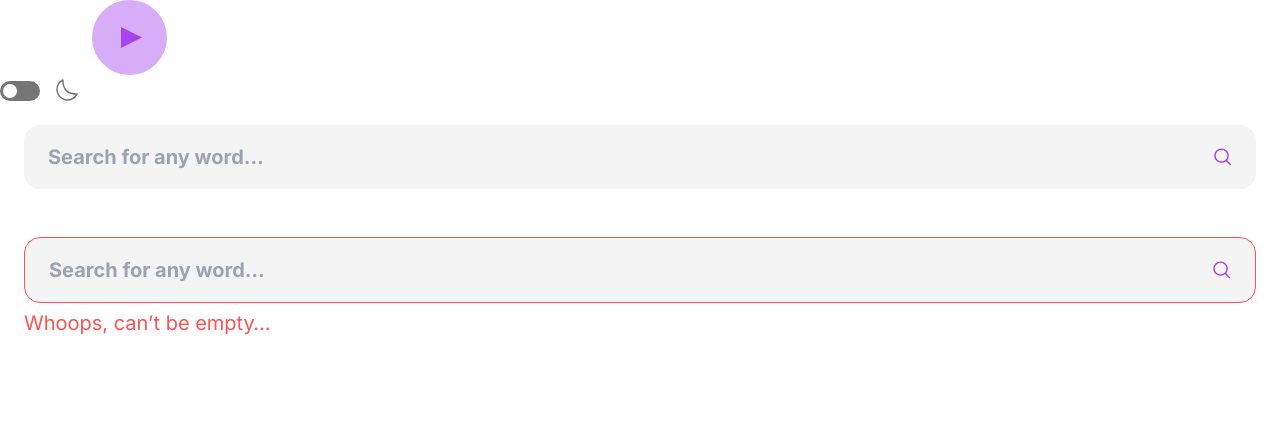
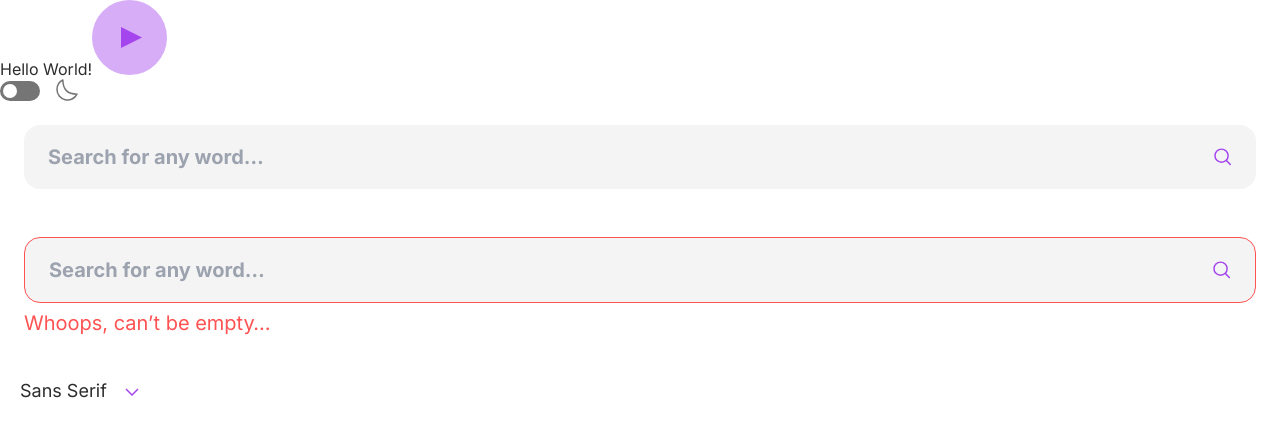
Before and after one commit to mehdi-zibout/FEM-Dictionary-web-app, a React (Vite) app: page / in a window 1280 px wide. Shown: the top 436 px of the page. Built offline with nearby package versions, Linux system fonts and the light colour scheme.

Commit message:
add font select

```diff
--- a/src/App.tsx
+++ b/src/App.tsx
@@ -1,9 +1,25 @@
-import { useEffect } from "react";
+import { useEffect, useState } from "react";
 import DarkModeButton from "./components/DarkModeButton";
 import PlayButton from "./components/PlayButton";
 import SearchInput from "./components/SearchInput";
+import SelectFont from "./components/SelectFont";
 
 function App() {
+  const [font, setFont] = useState<"font-sans" | "font-serif" | "font-mono">(
+    () => {
+      const localFont = localStorage.font as string;
+      if (
+        localFont === "font-sans" ||
+        localFont === "font-serif" ||
+        localFont === "font-mono"
+      ) {
+        return localFont;
+      } else {
+        localStorage.setItem("font", "font-sans");
+        return "font-sans";
+      }
+    }
+  );
   useEffect(() => {
     if (
       localStorage.theme === "dark" ||
@@ -14,9 +30,22 @@ function App() {
     } else {
       document.documentElement.classList.remove("dark");
     }
+    const localFont = localStorage.font;
+    if (
+      localFont === "sans serif" ||
+      localFont === "serif" ||
+      localFont === "mono"
+    ) {
+      setFont(localFont);
+    }
   }, []);
   return (
-    <main className="transition-colors duration-500 bg-white dark:bg-black min-h-screen text-white ">
+    <main
+      className={
+        "transition-colors duration-500 bg-white dark:bg-black min-h-screen text-black-200 dark:text-white " +
+        font
+      }
+    >
       Hello World!
       <PlayButton />
       <DarkModeButton />
@@ -26,6 +55,9 @@ function App() {
       <div className="p-6">
         <SearchInput error />
       </div>
+      <div className="p-5">
+        <SelectFont font={font} setFont={setFont} />
+      </div>
     </main>
   );
 }
--- /dev/null
+++ b/src/components/SelectFont.tsx
@@ -0,0 +1,53 @@
+import { useState } from "react";
+import type { SetStateAction, Dispatch } from "react";
+import { IconArrowDown } from "./Icons";
+
+function SelectFont({ font, setFont }: SelectFontProps) {
+  const [showDropdown, setShowDropdown] = useState(false);
+  return (
+    <div className="relative">
+      <button
+        onClick={() => setShowDropdown(!showDropdown)}
+        className="flex justify-center items-center"
+        aria-label="change font"
+      >
+        <h5 className="mr-[1.125rem] text-bodym">
+          {font === "font-mono"
+            ? "Mono"
+            : font === "font-sans"
+            ? "Sans Serif"
+            : "Serif"}
+        </h5>
+        <IconArrowDown className="mt-0.5" />
+      </button>
+      {showDropdown && (
+        <ul className="absolute top-10 -left-10 p-6 rounded-2xl text-bodym  dark:bg-black-100 bg-white shadow-[0px_5px_30px_rgba(0,0,0,0.1)] dark:shadow-[0px_5px_30px_rgb(164,69,237)] w-fit">
+          <li className="font-sans hover:text-purple">
+            <button onClick={() => handleChangeFont("font-sans")}>
+              Sans Serif
+            </button>
+          </li>
+          <li className="font-serif py-4 hover:text-purple ">
+            <button onClick={() => handleChangeFont("font-serif")}>
+              Serif
+            </button>
+          </li>
+          <li className="font-mono hover:text-purple">
+            <button onClick={() => handleChangeFont("font-mono")}>Mono</button>
+          </li>
+        </ul>
+      )}
+    </div>
+  );
+  function handleChangeFont(font: "font-sans" | "font-serif" | "font-mono") {
+    localStorage.setItem("font", font);
+    setFont(font);
+  }
+}
+
+type SelectFontProps = {
+  font: "font-sans" | "font-serif" | "font-mono";
+  setFont: Dispatch<SetStateAction<"font-sans" | "font-serif" | "font-mono">>;
+};
+
+export default SelectFont;
```
